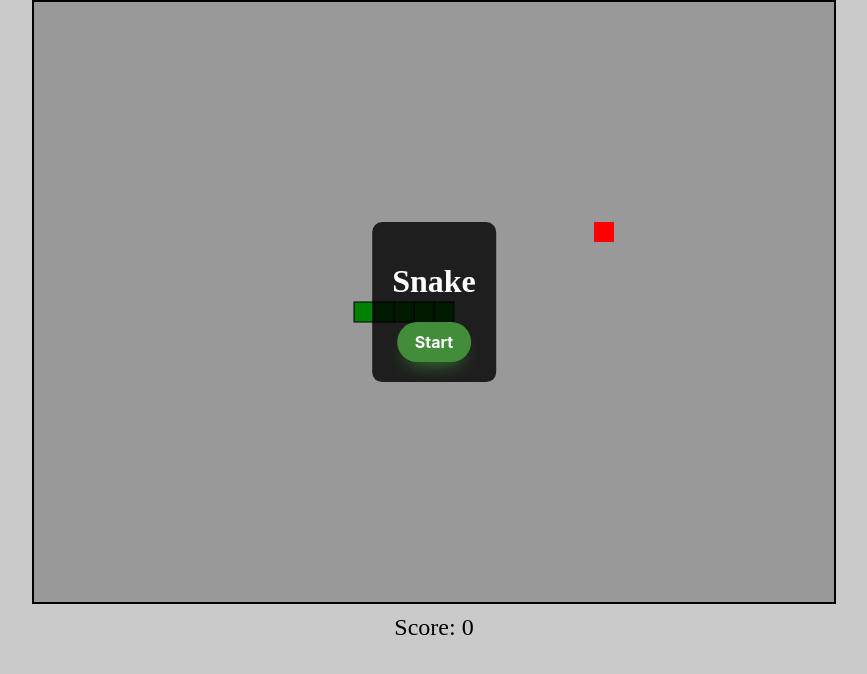
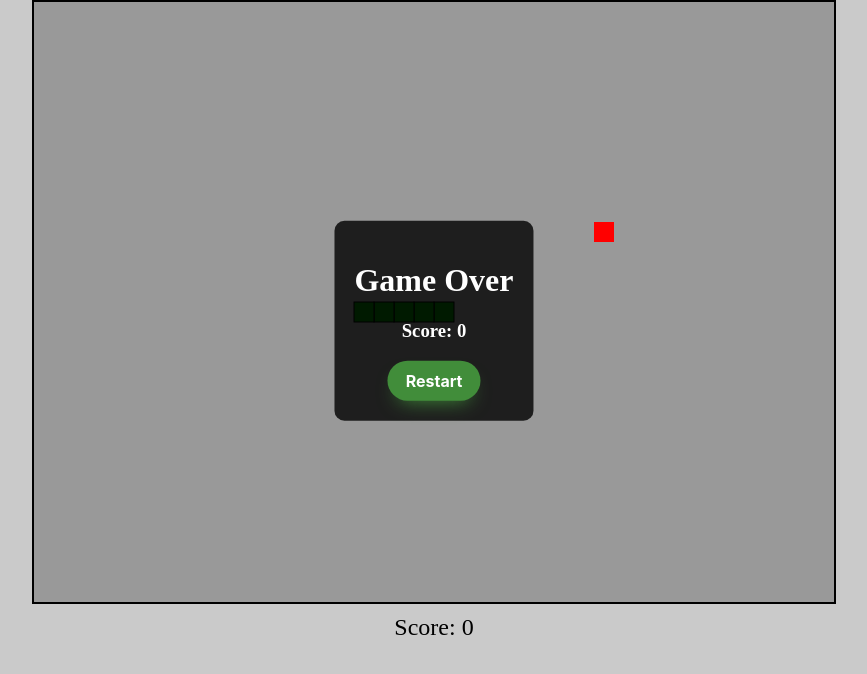
Before and after one commit to Clyhol/Snake_game, a website: page index.html in a window 1280 px wide. Shown: the whole page, without its empty margins (206-1073 px from the left). Drawn offline with Linux system fonts and the light colour scheme.

Commit message:
Moved css to new file

```diff
--- a/index.html
+++ b/index.html
@@ -4,60 +4,7 @@
         <meta charset="UTF-8">
         <meta name="viewport" content="width=device-width, initial-scale=1.0">
         <title>Snake Game</title>
-        <style>
-            body {
-                margin: 0;
-                padding: 0;
-                background-color: #cacaca;
-            }
-            #gameContainer {
-                position: relative;
-            }
-            #gameCanvas {
-                border: 2px solid black;
-                display: block;
-                margin: 0 auto;
-                background: #999999;
-            }
-            #score {
-                text-align: center;
-                font-size: 24px;
-                margin-top: 10px;
-            }
-            #pauseMenu {
-                display: block;
-                position: absolute;
-                top: 50%;
-                left: 50%;
-                transform: translate(-50%, -50%);
-                background: rgba(0, 0, 0, 0.8);
-                color: white;
-                padding: 20px;
-                border-radius: 10px;
-                text-align: center;
-            }
-            #startButton{
-                background: #418d3a;
-                border-radius: 999px;
-                box-shadow: #418d3a 0 10px 20px -10px;
-                box-sizing: border-box;
-                color: #FFFFFF;
-                cursor: pointer;
-                font-family: Inter,Helvetica,"Apple Color Emoji","Segoe UI Emoji",NotoColorEmoji,"Noto Color Emoji","Segoe UI Symbol","Android Emoji",EmojiSymbols,-apple-system,system-ui,"Segoe UI",Roboto,"Helvetica Neue","Noto Sans",sans-serif;
-                font-size: 16px;
-                font-weight: 700;
-                line-height: 24px;
-                opacity: 1;
-                outline: 0 solid transparent;
-                padding: 8px 18px;
-                user-select: none;
-                -webkit-user-select: none;
-                touch-action: manipulation;
-                width: fit-content;
-                word-break: break-word;
-                border: 0;
-            }
-        </style>
+        <link rel="stylesheet" href="style.css">
     </head>
     <body>
         <div id="gameContainer">
@@ -66,8 +13,11 @@
                 <h1 id="title">Snake</h1>
                 <button id="startButton">Start</button>
             </div>
+            <div id="gameOverMenu">
+                <h1 id="gameOverTitle">Game Over</h1>
+                <h3 id="gameOverScore">Score: 0</h3>
+                <button id="restartButton">Restart</button>
         </div>
-
         <div id="score">Score: 0</div>
         <script src="game.js"></script>
     <body>
--- /dev/null
+++ b/style.css
@@ -0,0 +1,85 @@
+body {
+    margin: 0;
+    padding: 0;
+    background-color: #cacaca;
+}
+#gameContainer {
+    position: relative;
+}
+#gameCanvas {
+    border: 2px solid black;
+    display: block;
+    margin: 0 auto;
+    background: #999999;
+}
+#score {
+    text-align: center;
+    font-size: 24px;
+    margin-top: 10px;
+}
+#pauseMenu {
+    display: none; /* set to none to hide or block to show. Use block as default for running the game */
+    position: absolute;
+    top: 50%;
+    left: 50%;
+    transform: translate(-50%, -50%);
+    background: rgba(0, 0, 0, 0.8);
+    color: white;
+    padding: 20px;
+    border-radius: 10px;
+    text-align: center;
+}
+#startButton{
+    background: #418d3a;
+    border-radius: 999px;
+    box-shadow: #418d3a 0 10px 20px -10px;
+    box-sizing: border-box;
+    color: #FFFFFF;
+    cursor: pointer;
+    font-family: Inter,Helvetica,"Apple Color Emoji","Segoe UI Emoji",NotoColorEmoji,"Noto Color Emoji","Segoe UI Symbol","Android Emoji",EmojiSymbols,-apple-system,system-ui,"Segoe UI",Roboto,"Helvetica Neue","Noto Sans",sans-serif;
+    font-size: 16px;
+    font-weight: 700;
+    line-height: 24px;
+    opacity: 1;
+    outline: 0 solid transparent;
+    padding: 8px 18px;
+    user-select: none;
+    -webkit-user-select: none;
+    touch-action: manipulation;
+    width: fit-content;
+    word-break: break-word;
+    border: 0;
+}
+#gameOverMenu {
+    display: block; /* set to none to hide or block to show. Use block as default for running the game */
+    position: absolute;
+    top: 50%;
+    left: 50%;
+    transform: translate(-50%, -50%);
+    background: rgba(0, 0, 0, 0.8);
+    color: white;
+    padding: 20px;
+    border-radius: 10px;
+    text-align: center;
+}
+#restartButton{
+    background: #418d3a;
+    border-radius: 999px;
+    box-shadow: #418d3a 0 10px 20px -10px;
+    box-sizing: border-box;
+    color: #FFFFFF;
+    cursor: pointer;
+    font-family: Inter,Helvetica,"Apple Color Emoji","Segoe UI Emoji",NotoColorEmoji,"Noto Color Emoji","Segoe UI Symbol","Android Emoji",EmojiSymbols,-apple-system,system-ui,"Segoe UI",Roboto,"Helvetica Neue","Noto Sans",sans-serif;
+    font-size: 16px;
+    font-weight: 700;
+    line-height: 24px;
+    opacity: 1;
+    outline: 0 solid transparent;
+    padding: 8px 18px;
+    user-select: none;
+    -webkit-user-select: none;
+    touch-action: manipulation;
+    width: fit-content;
+    word-break: break-word;
+    border: 0;
+}
```
